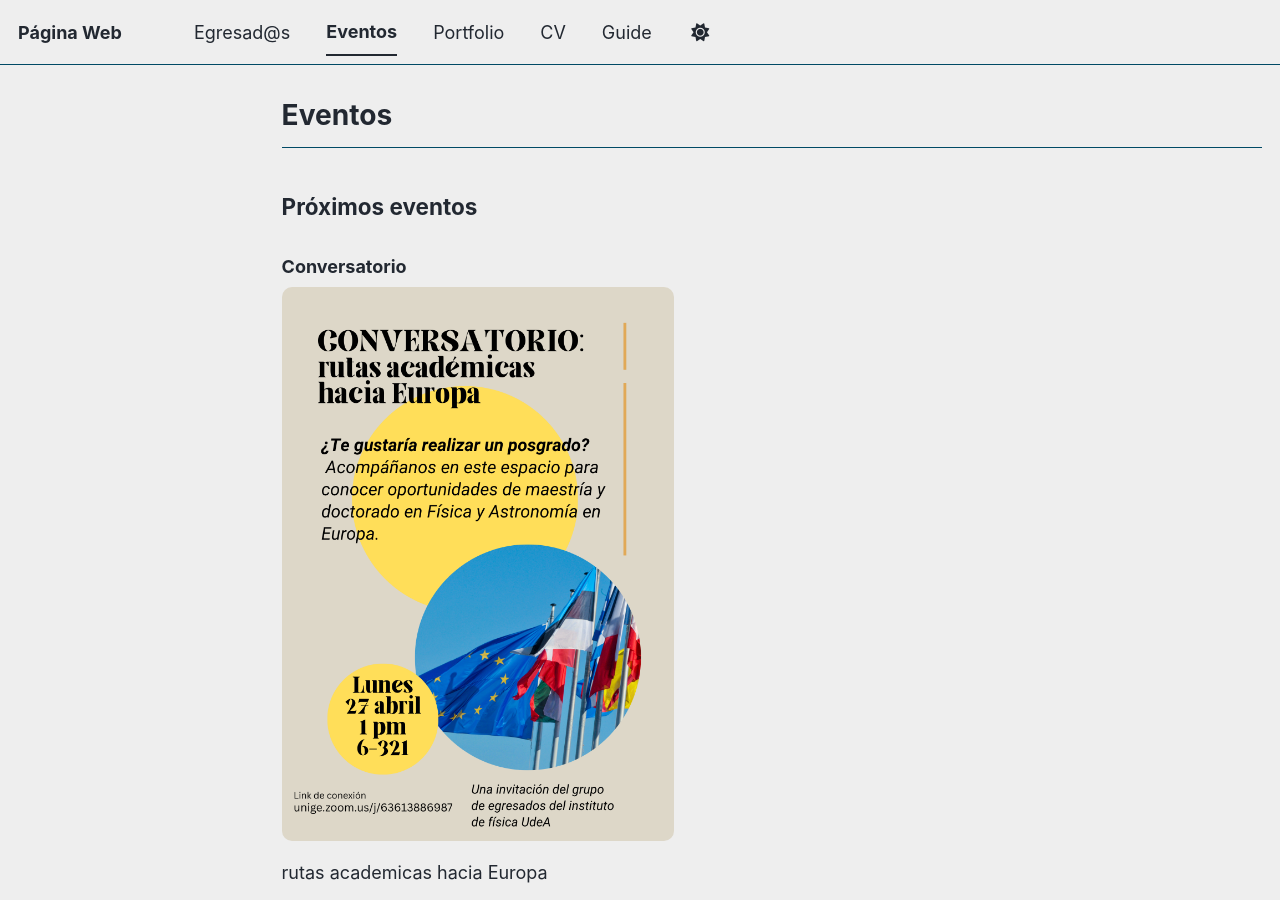
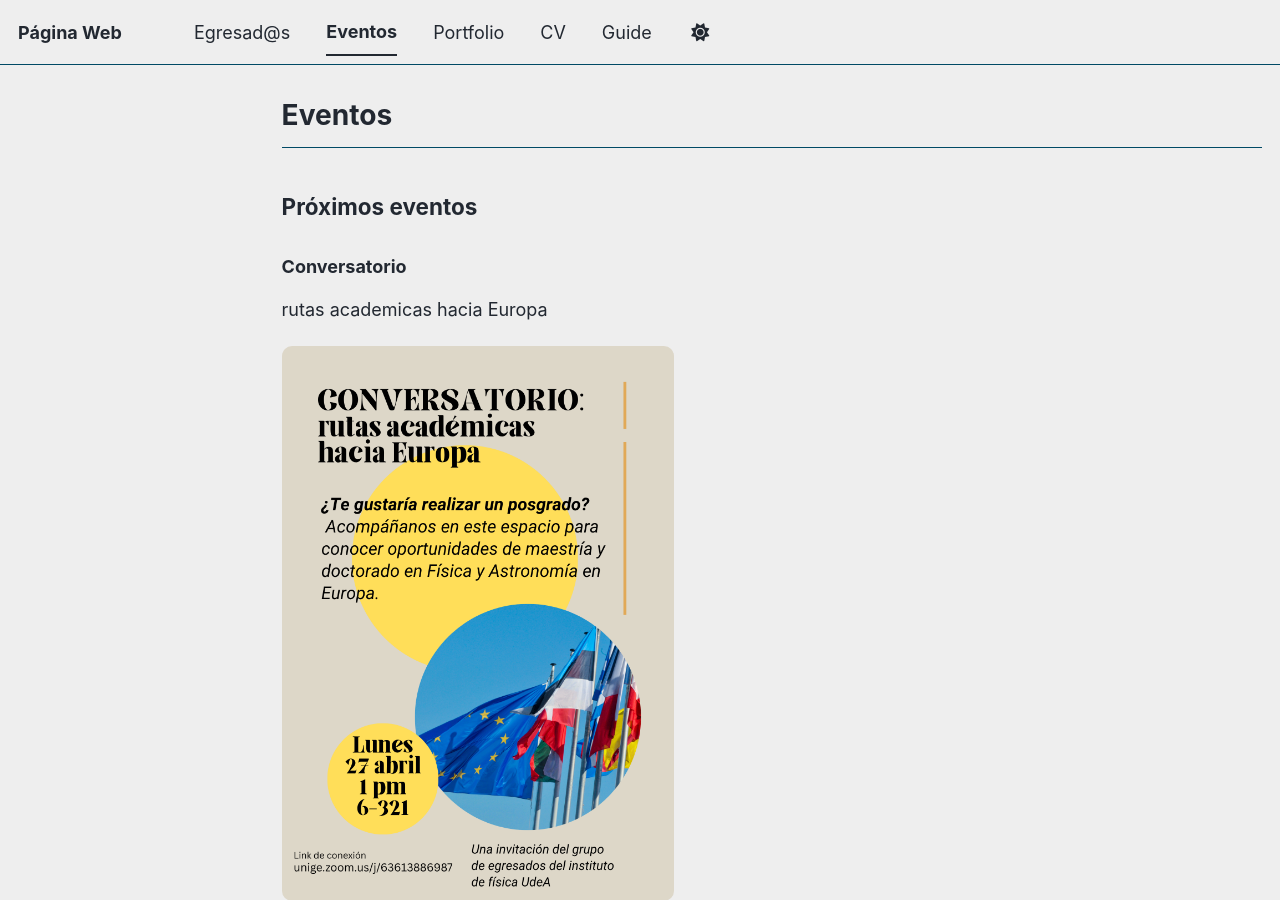
Before and after one commit to egresadosinstitutofisicaudea/egresadosinstitutofisicaudea.github.io, a Jekyll site: the page built from _eventos/eventos.md, in a window 1280 px wide and 900 px high. Built offline with Jekyll 4.4.1, drawn with Linux system fonts in a browser that asks for light colours; a script bundle is joined from its source files by our own code; library files that are not in the unit come from our copies.

Commit message:
Update eventos.md

```diff
--- a/_eventos/eventos.md
+++ b/_eventos/eventos.md
@@ -17,13 +17,15 @@ permalink: /eventos/
 
   <h3>{{ e.title }}</h3>
 
+  {% if e.excerpt %}
+    <p>{{ e.excerpt }}</p>
+  {% endif %}
+
   {% if e.image %}
     <img src="{{ e.image }}" style="width:40%; height:auto; border-radius:10px;">
   {% endif %}
 
-  {% if e.excerpt %}
-    <p>{{ e.excerpt }}</p>
-  {% endif %}
+
 
 </div>
 
```
